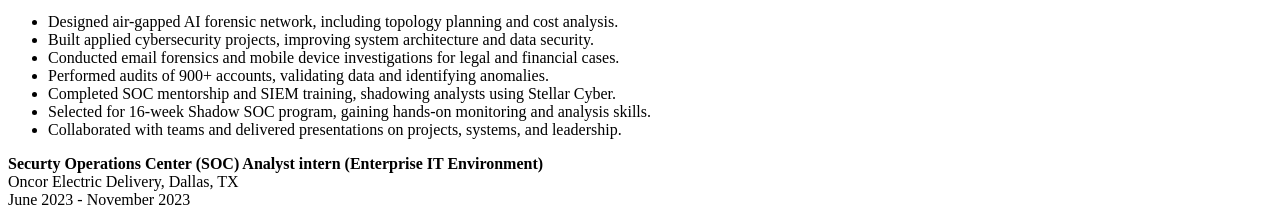
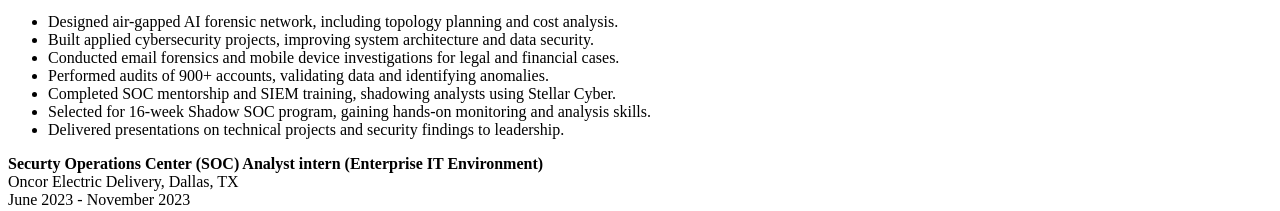
Before and after one commit to dfoxl/online-resume, a plain HTML site: page index.html in a window 1280 px wide. Shown: the part 1132-1343 px from the top of the page. Drawn offline with Linux system fonts and the light colour scheme.

Commit message:
Update index.html

```diff
--- a/index.html
+++ b/index.html
@@ -77,7 +77,7 @@
                 <li>Performed audits of 900+ accounts, validating data and identifying anomalies.</li>
                 <li>Completed SOC mentorship and SIEM training, shadowing analysts using Stellar Cyber.</li>
                 <li>Selected for 16-week Shadow SOC program, gaining hands-on monitoring and analysis skills.</li>
-                <li>Collaborated with teams and delivered presentations on projects, systems, and leadership.</li>
+                <li>Delivered presentations on technical projects and security findings to leadership.</li>
             </ul>
 
             <p><strong>Securty Operations Center (SOC) Analyst intern (Enterprise IT Environment)</strong> <br>
```
